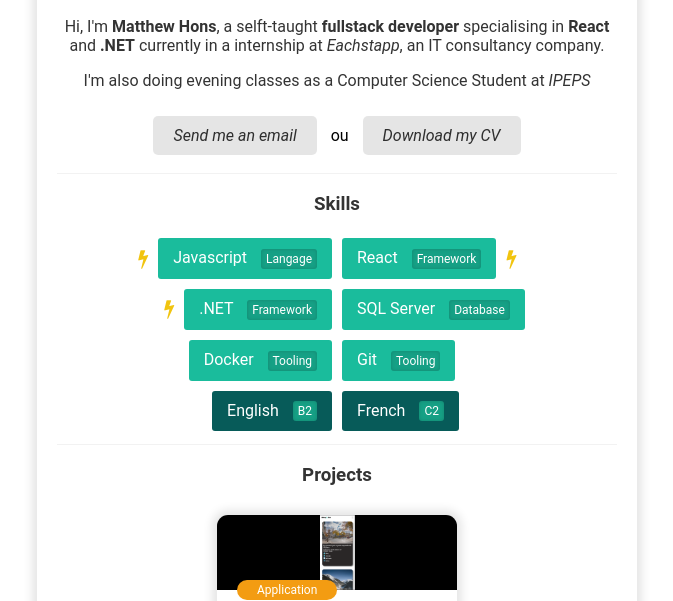
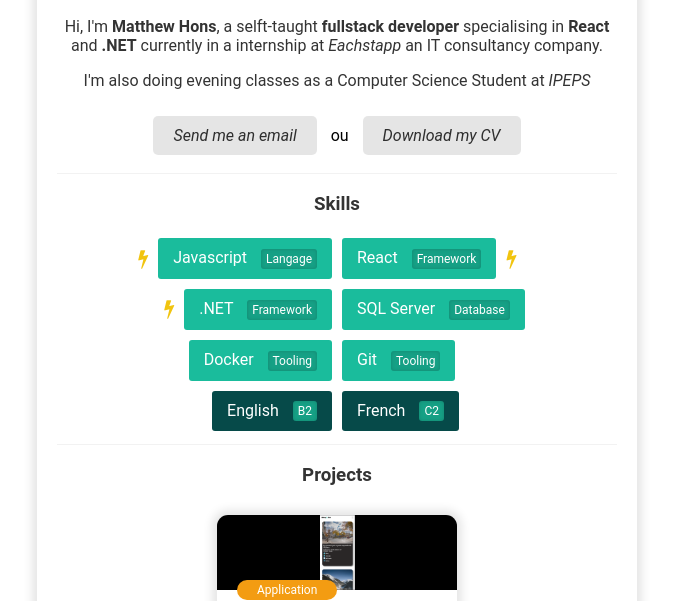
Before and after one commit to MatthewHons/Portfolio, a plain HTML site: page index.html in a window 1280 px wide. Shown: the part 199-800 px from the top of the page, without its empty margins (303-976 px from the left). Drawn offline with Linux system fonts and the light colour scheme.

```diff
--- a/index.html
+++ b/index.html
@@ -21,7 +21,7 @@
                 <section>
                     <h1 id="person-fullname">Matthew Hons</h1>
                     <h2 id="person-job">FullStack Developer</h2>
-                    <p>Hi, I'm <strong id="person-firstname">Matthew Hons</strong>, a selft-taught <strong id="person-position">fullstack developer</strong> specialising in <strong id="person-speciality">React</strong> and <strong>.NET</strong> currently in a internship at <a href="https://eachstapp.com/" alt="Eachstapp IT consultancy company">Eachstapp</a>, an IT consultancy company.</p>
+                    <p>Hi, I'm <strong id="person-firstname">Matthew Hons</strong>, a selft-taught <strong id="person-position">fullstack developer</strong> specialising in <strong id="person-speciality">React</strong> and <strong>.NET</strong> currently in a internship at <a href="https://eachstapp.com/" alt="Eachstapp IT consultancy company">Eachstapp</a> an IT consultancy company.</p>
                     <p>I'm also doing evening classes as a Computer Science Student at <a href="http://www.seraingsup.be/informatique.html" alt="IPEPS Supérieur">IPEPS</a></p>
                     <div>
                         <a href = "mailto: matthewhons19@gmail.com" class="button" id="person-email">Send me an email</a>
--- a/src/css/skill-box.css
+++ b/src/css/skill-box.css
@@ -12,7 +12,7 @@
   position: relative;
   display: inline-block;
   box-sizing: border-box;
-  background: rgb(7, 91, 89);
+  background: rgb(6, 74, 73);
   padding: 10px 15px;
   border-radius: 3px;
   color: white;
```
